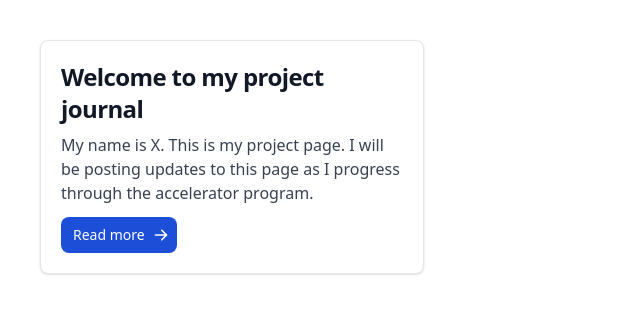
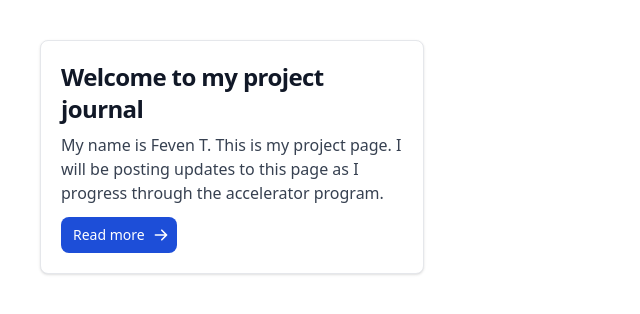
Before and after one commit to fevent07/project-journal-starter-main, a website: page project-journal-starter-main/src/index.html in a window 1280 px wide. Shown: the whole page, without its empty margins (0-640 px from the left). Drawn offline with nearby package versions, Linux system fonts and the light colour scheme; files that its build step writes are made by us from their sources.

Commit message:
name change

```diff
--- a/project-journal-starter-main/src/index.html
+++ b/project-journal-starter-main/src/index.html
@@ -14,7 +14,7 @@
           <a href="#">
               <h5 class="mb-2 text-2xl font-bold tracking-tight text-gray-900 dark:text-white">Welcome to my project journal</h5>
           </a>
-          <p class="mb-3 font-normal text-gray-700 dark:text-gray-400">My name is X. This is my project page. I will be posting updates to this page as I progress through the accelerator program.</p>
+          <p class="mb-3 font-normal text-gray-700 dark:text-gray-400">My name is Feven T. This is my project page. I will be posting updates to this page as I progress through the accelerator program.</p>
           <a href="#" class="inline-flex items-center px-3 py-2 text-sm font-medium text-center text-white bg-blue-700 rounded-lg hover:bg-blue-800 focus:ring-4 focus:outline-none focus:ring-blue-300 dark:bg-blue-600 dark:hover:bg-blue-700 dark:focus:ring-blue-800">
               Read more
               <svg aria-hidden="true" class="w-4 h-4 ml-2 -mr-1" fill="currentColor" viewBox="0 0 20 20" xmlns="http://www.w3.org/2000/svg"><path fill-rule="evenodd" d="M10.293 3.293a1 1 0 011.414 0l6 6a1 1 0 010 1.414l-6 6a1 1 0 01-1.414-1.414L14.586 11H3a1 1 0 110-2h11.586l-4.293-4.293a1 1 0 010-1.414z" clip-rule="evenodd"></path></svg>
```
